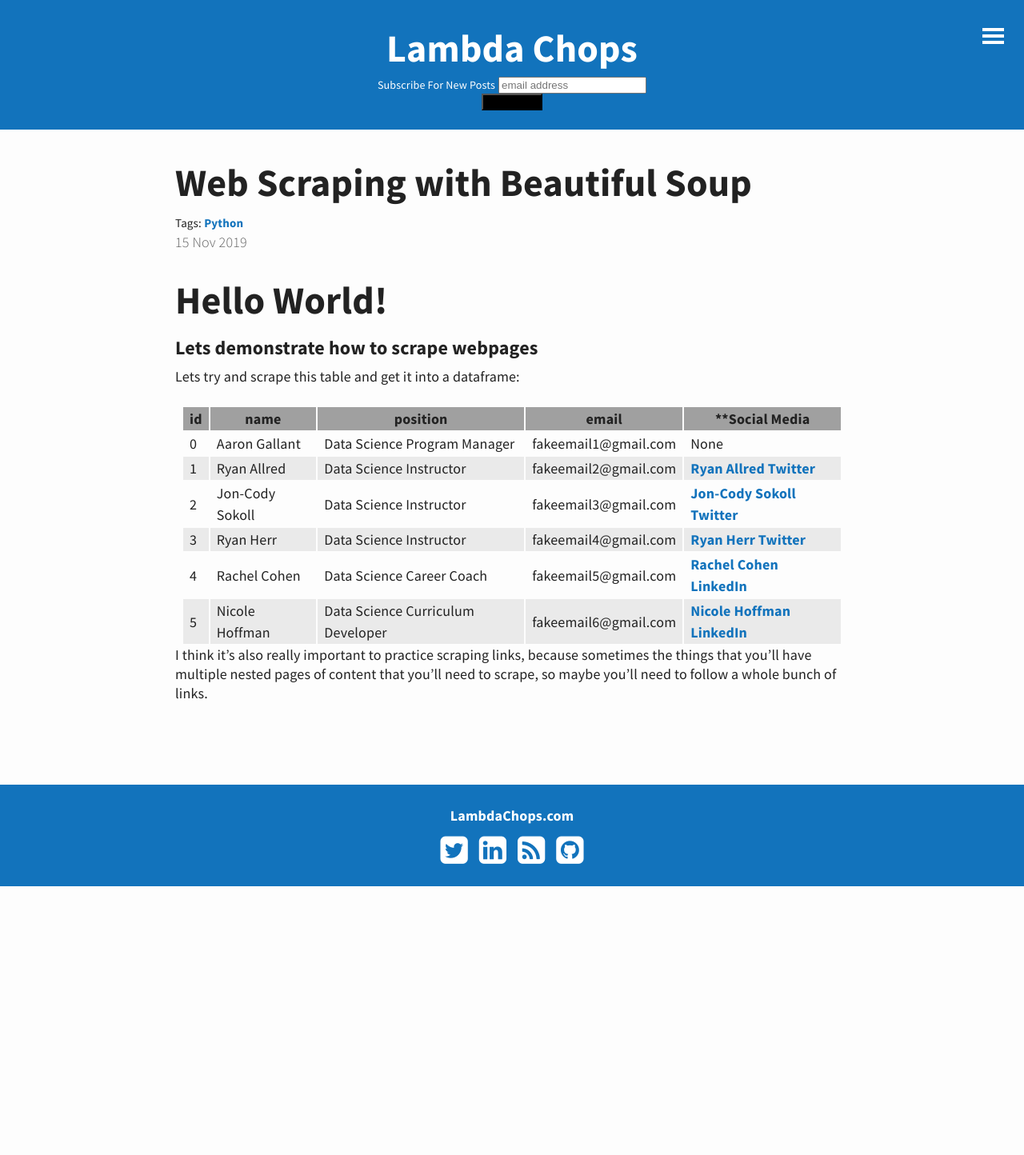
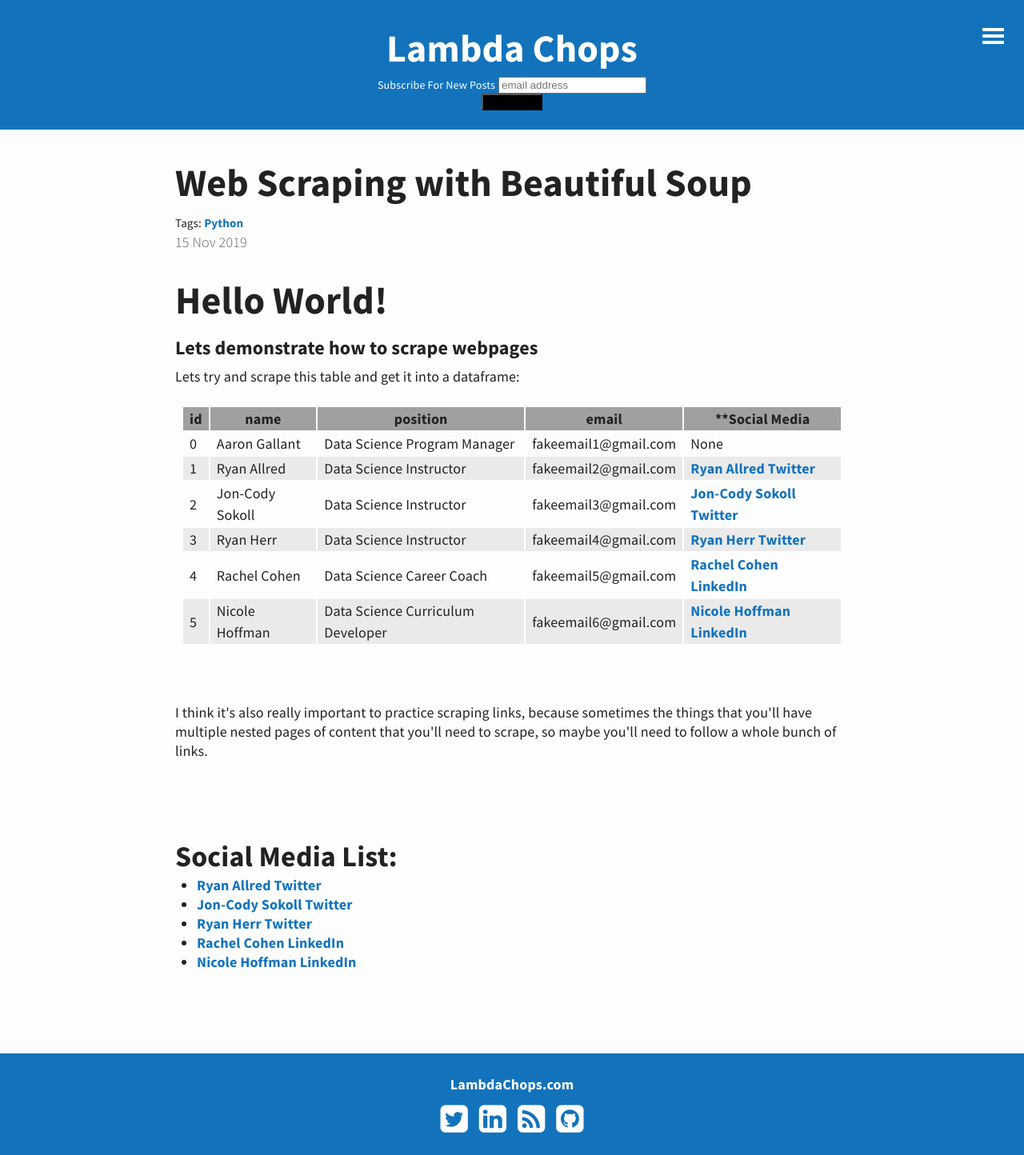
Before and after one commit to ryanallredblog/ryanallredblog.github.io, a Jekyll site: the page built from _posts/2019-11-15-web-scraping-with-beautifulsoup.md, in a window 1280 px wide. Shown: the whole page at 80% size. Built offline with Jekyll 4.4.1, drawn with Linux system fonts in a browser that asks for light colours; comment, search, counter and statistics services are not loaded; before the commit the page ends 1108 px from its top, so only the background shows below that.

Commit message:
Update 2019-11-15-web-scraping-with-beautifulsoup.md

```diff
--- a/_posts/2019-11-15-web-scraping-with-beautifulsoup.md
+++ b/_posts/2019-11-15-web-scraping-with-beautifulsoup.md
@@ -20,5 +20,18 @@ Lets try and scrape this table and get it into a dataframe:
 | 4      | Rachel Cohen    | Data Science Career Coach         | fakeemail5@gmail.com | [Rachel Cohen LinkedIn](https://www.linkedin.com/in/rachelfuldcohen/) |
 | 5      | Nicole Hoffman  | Data Science Curriculum Developer | fakeemail6@gmail.com | [Nicole Hoffman LinkedIn](https://www.linkedin.com/in/nwhoffman2016/) |
 
+<br>
+<br>
 
-I think it's also really important to practice scraping links, because sometimes the things that you'll have multiple nested pages of content that you'll need to scrape, so maybe you'll need to follow a whole bunch of links.
+<p>I think it's also really important to practice scraping links, because sometimes the things that you'll have multiple nested pages of content that you'll need to scrape, so maybe you'll need to follow a whole bunch of links.</p>
+
+<br>
+
+<h2 class="section">Social Media List:</h2>
+<ul id='social-media-list'>
+  <li class='sm-list-item'><a href="https://twitter.com/ryanallred">Ryan Allred Twitter</a></li>
+  <li class='sm-list-item'><a href="https://twitter.com/Jon_Cody_">Jon-Cody Sokoll Twitter</a></li>
+  <li class='sm-list-item'><a href="https://twitter.com/rrherr">Ryan Herr Twitter</a></li>
+  <li class='sm-list-item'><a href="https://www.linkedin.com/in/rachelfuldcohen/">Rachel Cohen LinkedIn</a></li>
+  <li class='sm-list-item'><a href="https://www.linkedin.com/in/nwhoffman2016/">Nicole Hoffman LinkedIn</a></li>
+<ul>
```
